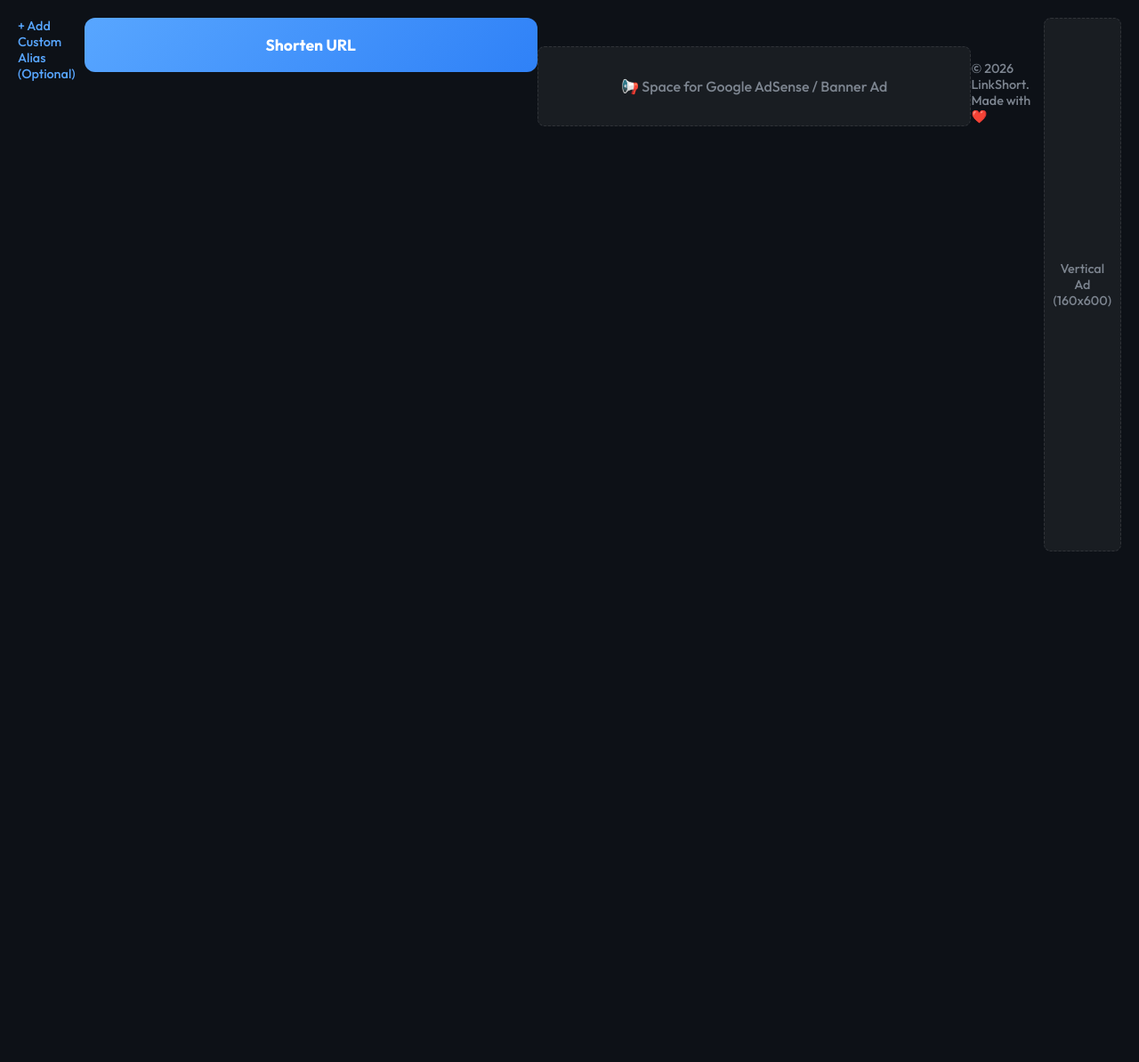
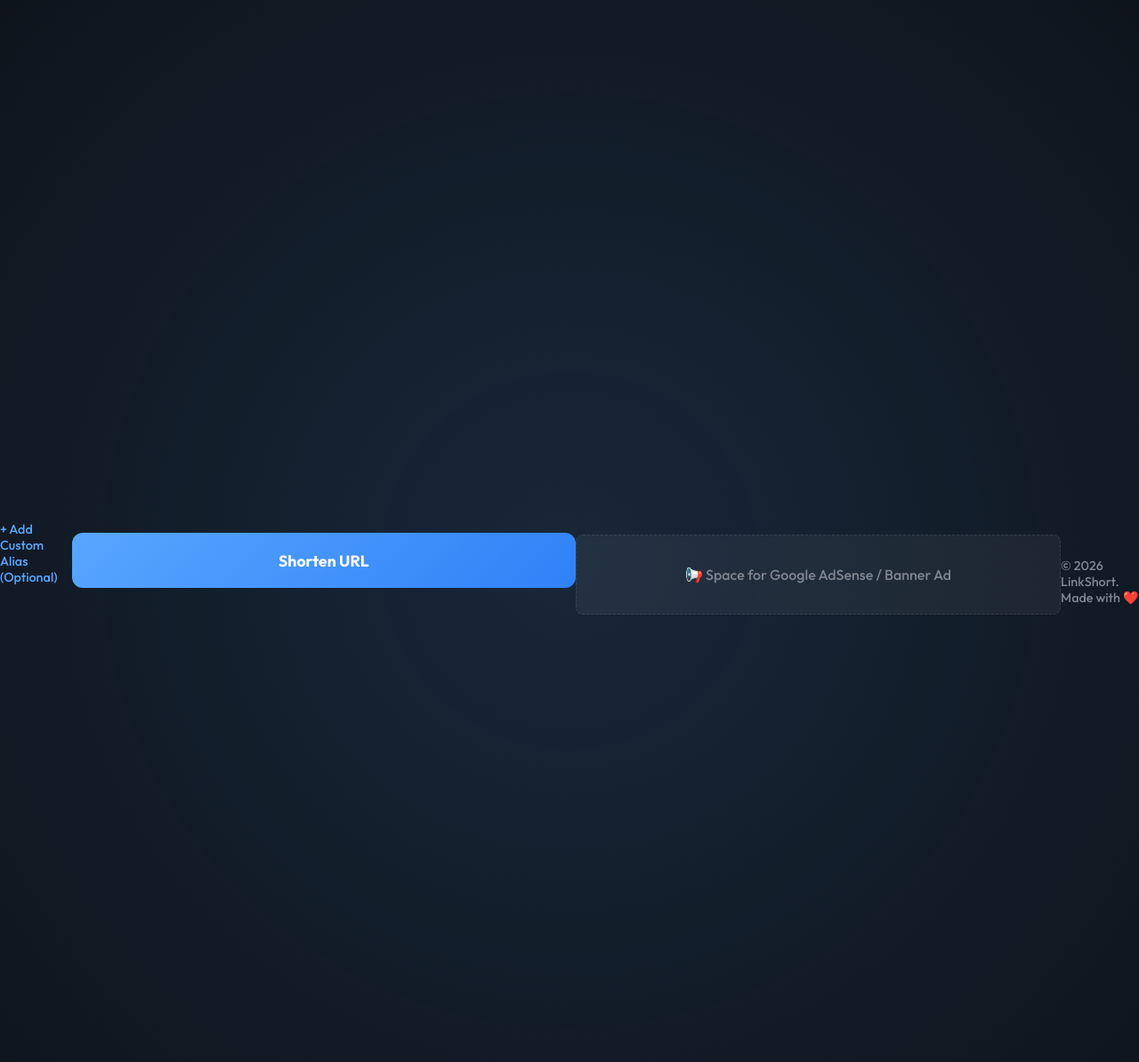
Before and after one commit to linkshortfree/linkshort, a Flask app: page / in a window 1280 px wide. Shown: the top 1194 px of the page at 89% size. Run offline with Flask 3, Linux system fonts and the light colour scheme.

Commit message:
Force clean layout removal of vertical ads

```diff
--- a/static/css/style.css
+++ b/static/css/style.css
@@ -22,62 +22,30 @@ body {
     min-height: 100vh;
     display: flex;
     justify-content: center;
-    align-items: flex-start;
-    /* Changed from center to allow sidebars */
+    align-items: center;
     overflow-x: hidden;
-    padding: 20px;
+}
+
+.background-glow {
+    position: fixed;
+    top: -50%;
+    left: -50%;
+    width: 200%;
+    height: 200%;
+    background: radial-gradient(circle at center, var(--glow-color) 0%, transparent 60%);
+    pointer-events: none;
+    z-index: -1;
 }
 
 .main-grid {
-    display: grid;
-    grid-template-columns: 160px 1fr 160px;
-    gap: 30px;
+    display: flex;
+    justify-content: center;
     width: 100%;
-    max-width: 1200px;
-    align-items: start;
-}
-
-.ad-sidebar {
-    width: 160px;
-    height: 600px;
-    background: rgba(255, 255, 255, 0.05);
-    border: 1px dashed rgba(255, 255, 255, 0.1);
-    border-radius: 8px;
-    display: flex;
-    flex-direction: column;
-    align-items: center;
-    justify-content: center;
-    text-align: center;
-    color: var(--text-sub);
-    font-size: 0.9rem;
-    padding: 10px;
-    position: sticky;
-    top: 20px;
-}
-
-@media (max-width: 1000px) {
-    .main-grid {
-        grid-template-columns: 1fr;
-        /* Stack everything on smaller screens */
-        gap: 20px;
-    }
-
-    .ad-sidebar {
-        display: none;
-        /* Hide sidebars to prevent breaking layout */
-    }
-}
-
-@media (max-width: 900px) {
-    .ad-sidebar {
-        display: none;
-        /* Hide sidebars on mobile */
-    }
 }
 
 .container {
-    width: 100%;
-    /* max-width removed to let grid handle it */
+    width: 90%;
+    max-width: 600px;
     text-align: center;
 }
 
@@ -101,10 +69,6 @@ body {
     border-radius: 24px;
     box-shadow: 0 8px 32px rgba(0, 0, 0, 0.4);
     transition: transform 0.3s ease;
-}
-
-.glass-card:hover {
-    transform: translateY(-5px);
 }
 
 h1 {
@@ -254,6 +218,10 @@ button:active {
     margin-top: 1rem;
 }
 
+.ad-sidebar {
+    display: none !important;
+}
+
 footer {
     margin-top: 3rem;
     color: var(--text-sub);
--- a/templates/index.html
+++ b/templates/index.html
@@ -52,12 +52,6 @@
     </footer>
     </div>
 
-    <!-- RIGHT AD -->
-    <aside class="ad-sidebar">
-        <span>Vertical Ad (160x600)</span>
-    </aside>
-    </div>
-
     <script src="{{ url_for('static', filename='js/script.js') }}"></script>
 </body>
 
```
